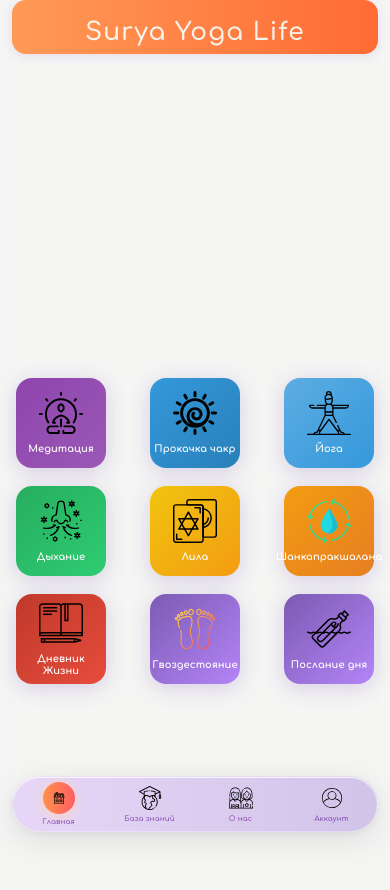
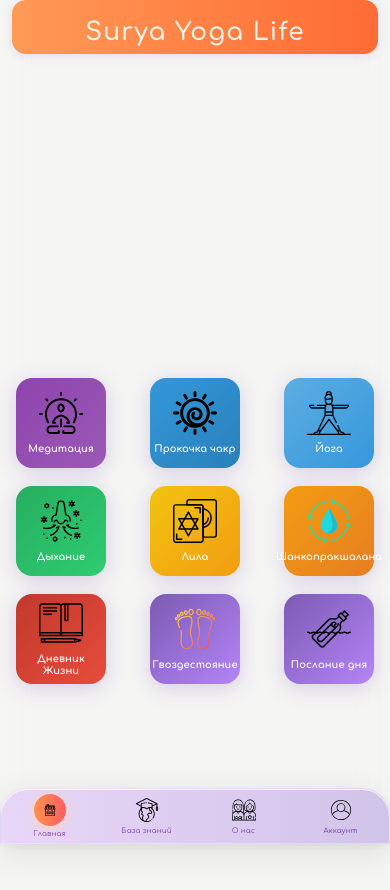
Before and after one commit to marselbeijing/Surya-Yoga-Life, a React (Create React App) app: page / in a window 390 px wide. Shown: the top 890 px of the page. Built offline with nearby package versions, Linux system fonts and the light colour scheme.

Commit message:
Поддержка safe-area для Telegram WebApp, фиксированный нижний бар, улучшена адаптивность

```diff
--- a/src/components/BottomBar.css
+++ b/src/components/BottomBar.css
@@ -1,10 +1,8 @@
 .bottom-bar {
   position: fixed;
-  left: 50%;
-  transform: translateX(-50%);
-  bottom: 20px;
-  width: calc(100% - 40px);
-  max-width: 390px;
+  left: 0;
+  bottom: 0;
+  width: 100%;
   height: 60px;
   background: linear-gradient(90deg, #e7d6f7 0%, #d1c4e9 100%);
   backdrop-filter: blur(20px);
@@ -15,9 +13,9 @@
   box-shadow: 0 8px 32px rgba(0, 0, 0, 0.1),
               0 2px 8px rgba(0, 0, 0, 0.05),
               inset 0 1px 0 rgba(255, 255, 255, 0.8);
-  border-radius: 30px;
+  border-radius: 30px 30px 0 0;
   border: 1px solid rgba(255, 255, 255, 0.3);
-  z-index: 100;
+  z-index: 1000;
   padding-bottom: env(safe-area-inset-bottom, 0);
   transition: all 0.3s ease;
 }
@@ -115,9 +113,10 @@
 @media (max-width: 480px) {
   .bottom-bar {
     height: 56px;
-    width: calc(100% - 24px);
-    bottom: 12px;
-    border-radius: 28px;
+    width: 100%;
+    border-radius: 28px 28px 0 0;
+    left: 0;
+    bottom: 0;
   }
   .bar-tab {
     font-size: 0.65rem;
--- a/src/components/MainSections.css
+++ b/src/components/MainSections.css
@@ -4,7 +4,7 @@
   justify-content: flex-end;
   align-items: center;
   min-height: calc(100vh - 210px);
-  padding: 0 0 80px 0;
+  padding: 0 0 calc(80px + env(safe-area-inset-bottom)) 0;
   width: 100%;
   margin: 0 auto;
 }
```
